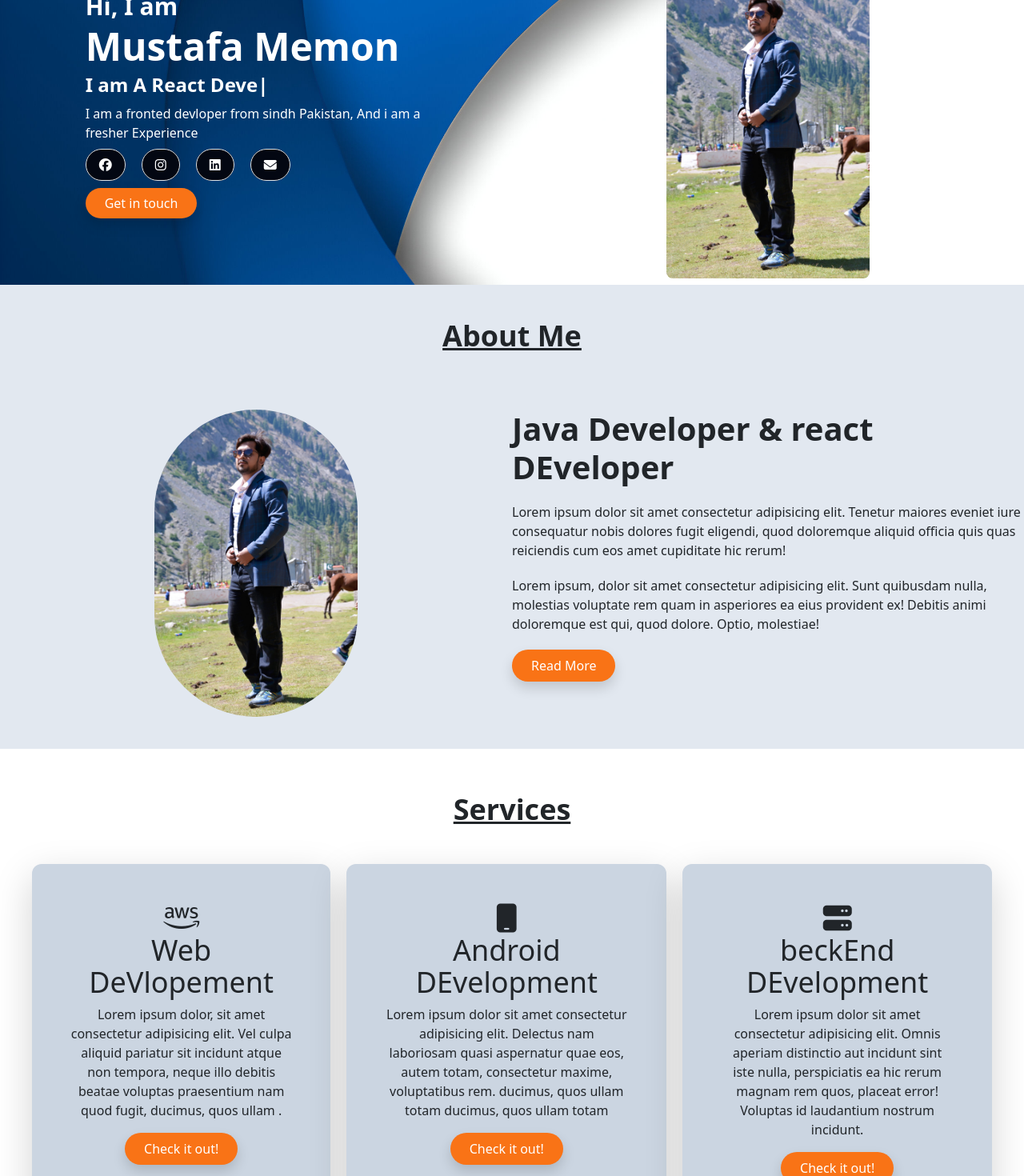
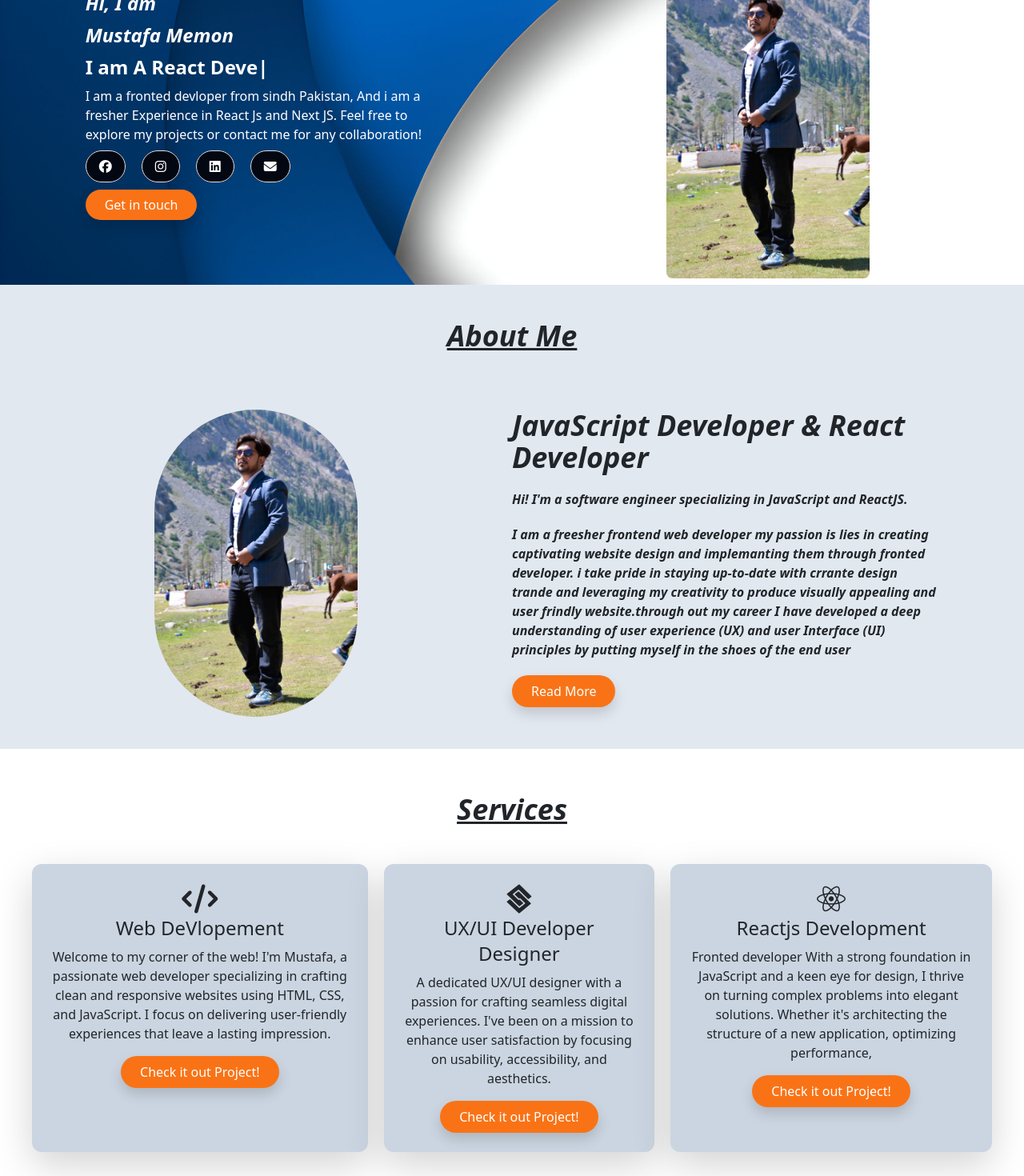
Before and after one commit to GMMemon875/Portfolio, a React (Create React App) app: page / in a window 1280 px wide. Shown: the part 180-1650 px from the top of the page at 80% size. Built offline with nearby package versions, Linux system fonts and the light colour scheme.

Commit message:
add some new feature

```diff
--- a/src/Componanat/About.jsx
+++ b/src/Componanat/About.jsx
@@ -4,13 +4,13 @@ import BannerIamge from "../Image/selfiecamera_2020-08-23-22-47-01-558.jpg";
 const About = () => {
   const [data, setdata] = useState({
     image: BannerIamge,
-    tittle: "Java Developer & react DEveloper",
-    discription1: `Lorem ipsum dolor sit amet consectetur adipisicing elit. Tenetur maiores eveniet iure consequatur nobis dolores fugit eligendi,
-    quod doloremque aliquid officia quis quas reiciendis cum eos amet cupiditate hic rerum!
+    tittle: "JavaScript Developer & React Developer",
+    discription1: ` Hi! I'm a software engineer specializing in JavaScript and ReactJS.
 `,
-    discription2: ` Lorem ipsum, dolor sit amet consectetur adipisicing elit. Sunt quibusdam nulla,
-    molestias voluptate rem quam in asperiores ea eius provident ex!
-    Debitis animi doloremque est qui, quod dolore. Optio, molestiae!`,
+    discription2: `I am  a freesher frontend web developer my passion is lies in creating captivating website design and
+    implemanting them through fronted developer. i take pride in staying up-to-date with crrante design trande and leveraging
+    my creativity to produce visually appealing and user frindly website.through out my career I have developed a deep understanding
+    of user experience (UX) and user Interface (UI) principles by putting myself in the shoes of the end user   `,
 
     actionButton: {
       tittle: "Read More",
@@ -21,7 +21,7 @@ const About = () => {
   return (
     <>
       <div className="bg-slate-200 py-10 " id="/About">
-        <h1 className="text-center text-4xl font-bold underline pb-16 mt-1">
+        <h1 className="text-center text-4xl font-bold underline pb-16 mt-1 italic">
           {" "}
           About Me
         </h1>
@@ -36,11 +36,14 @@ const About = () => {
           </div>
 
           <div className="w-full flex justify-start">
-            <div className=" space-y-5 w-2/">
-              <h1 className="text-35l font-semibold "> {data.tittle} </h1>
-              <p> {data.discription1}</p>
+            <div className=" space-y-5 w-5/6">
+              <h1 className="text-4xl font-semibold italic  ">
+                {" "}
+                {data.tittle}{" "}
+              </h1>
+              <p className="font-bold italic"> {data.discription1}</p>
 
-              <p> {data.discription2} </p>
+              <p className="font-bold italic"> {data.discription2} </p>
               <button className="px-4 py-2 bg-orange-500 shadow rounded-full text-1xl text-decoration-none text-white  hover:bg-orange-400">
                 {" "}
                 Read More
--- a/src/Componanat/Banner.jsx
+++ b/src/Componanat/Banner.jsx
@@ -32,22 +32,23 @@ const Banner = () => {
         backgroundImage: `url(${wallpapper})`,
         backgroundSize: "cover",
       }}
-      className="main-Cantanier flex items-center"
+      className="main-Cantanier flex items-center "
     >
       <div className=" w-full flex items-center justify-center ">
-        <div className="w-2/3 text-white">
-          <h3 className="text-3xl font-semibold"> Hi, I am </h3>
-          <h1 className="text-5xl font-bold"> Mustafa Memon</h1>
+        <div className="w-2/3 text-white ">
+          <h3 className="text-2xl font-semibold italic "> Hi, I am </h3>
+          <h1 className="text-2xl font-bold italic"> Mustafa Memon</h1>
           <h2 className="text-2xl font-bold">
             {" "}
             I am A <span ref={el}></span>
           </h2>
           <p>
             I am a fronted devloper from sindh Pakistan, And i am a fresher
-            Experience
+            Experience in React Js and Next JS. Feel free to explore my projects
+            or contact me for any collaboration!
           </p>
 
-          <div className="space-x-5 ">
+          <div className="space-x-5">
             <span className="hover:bg-orange-600 	  bg-gray-950 border cursor-pointer px-3 py-2 rounded-full">
               <Link
                 to="https://www.facebook.com/profile.php?id=100085835297515"
@@ -84,7 +85,7 @@ const Banner = () => {
           <br />
 
           <a
-            className="px-4 py-2 bg-orange-500 shadow rounded-full text-1xl text-decoration-none text-white  "
+            className="px-4 py-2 bg-orange-500 shadow rounded-full text-3ml text-decoration-none text-white  "
             href="#/Contact"
           >
             {" "}
@@ -93,7 +94,7 @@ const Banner = () => {
         </div>
       </div>
 
-      <div className=" w-full flex justify-center mt-14">
+      <div className=" w-full  flex justify-center mt-14 ">
         <img
           className="rounded-lg shadow-3xl blue-500/500 size-px-96 h-96 w-fit my-2"
           src={BannerIamge}
--- /dev/null
+++ b/src/Componanat/Conatct.jsx
@@ -0,0 +1,11 @@
+import React from "react";
+
+const Conatct = () => {
+  return (
+    <div className="containar bg-green-500" id="/Project">
+      Project Section
+    </div>
+  );
+};
+
+export default Conatct;
--- a/src/Componanat/Experties.jsx
+++ b/src/Componanat/Experties.jsx
@@ -1,4 +1,4 @@
-import { Link } from "react-router-dom";
+// import { Link } from "react-router-dom";
 import wallpapper from "../Image/new.jpeg";
 import React from "react";
 
@@ -6,7 +6,7 @@ const Experties = () => {
   return (
     <>
       <div className="mt-2">
-        <h1 className="text-center text-4xl font-bold underline pb-16">
+        <h1 className="text-center text-4xl font-bold underline pb-16 italic">
           {" "}
           My Experties
         </h1>
@@ -22,7 +22,7 @@ const Experties = () => {
         <div className="flex py-10 items-center" id="/Experties">
           <div className="flex justify-center">
             <div className=" text-slate-100 w-2/3 text-center">
-              <h1 className="text-3xl font-semibold text-white">
+              <h1 className="text-3xl font-semibold text-white italic">
                 I love These Technologies{" "}
               </h1>
               <p className="mt-4">
--- a/src/Componanat/Header.jsx
+++ b/src/Componanat/Header.jsx
@@ -26,9 +26,9 @@ const Header = () => {
   });
   return (
     <>
-      <div className="h-20 border main flex justify-between items-center px-16 bg-slate-200">
+      <div className="h-20 border main flex justify-between items-center px-16 bg-slate-200 ">
         <div>
-          <h1 className="text-2xl font-bold text-orange-500">{islogo}</h1>
+          <h1 className="text-3xl font-bold text-orange-500">{islogo}</h1>
         </div>
 
         <div className="space-x-6 ">
@@ -70,7 +70,7 @@ const Header = () => {
           <Link
             to="https://www.google.com/"
             target="blank"
-            className="px-4 py-2 bg-orange-500 shadow rounded-full text-1xl text-decoration-none text-white"
+            className="px-4 py-2 bg-orange-500 shadow rounded-full text-3ml text-decoration-none text-white"
           >
             {hireMe.title}
           </Link>
--- a/src/Componanat/Project.jsx
+++ b/src/Componanat/Project.jsx
@@ -34,8 +34,10 @@ const Project = () => {
             </h1>
 
             <p className="lg:w-2/3 mx-auto leading-relaxed text-base">
-              Whatever cardigan tote bag tumblr hexagon brooklyn asymmetrical
-              gentrify.
+              Lets get in touch! If you have any questions or need to contact us
+              for a project, please use the form below. We will respond as soon
+              as If you have any questions or need to contact us for any reason,
+              please use the form below. We will respond as soon as possible!
             </p>
           </div>
           <div className="lg:w-1/2 md:w-2/3 mx-auto">
--- a/src/Componanat/Services.jsx
+++ b/src/Componanat/Services.jsx
@@ -1,4 +1,5 @@
 import React, { useState } from "react";
+import { Link } from "react-router-dom";
 
 const Services = () => {
   const [data, setdata] = useState([
@@ -34,49 +35,61 @@ const Services = () => {
   return (
     <>
       <div className=" main cantainar py-14" id="/Service">
-        <h1 className="text-center text-4xl font-bold underline "> Services</h1>
+        <h1 className="text-center text-4xl font-bold underline italic">
+          {" "}
+          Services
+        </h1>
         <div className=" space-x-5 px-10 flex mt-12">
-          <div className="cursor-pointer shadow-lg bg-slate-300 p-5 text-center rounded-xl">
-            <i className="text-4xl fa-brands fa-aws"></i>
-            <h1 className="text-4xl">Web DeVlopement</h1>
+          <div className="cursor-pointer shadow-lg bg-slate-300 p-4 text-center  rounded-xl ">
+            <i className="text-4xl fa-solid fa-code"></i>
+            <h1 className="text-2xl">Web DeVlopement</h1>
             <p>
-              Lorem ipsum dolor, sit amet consectetur adipisicing elit. Vel
-              culpa aliquid pariatur sit incidunt atque non tempora, neque illo
-              debitis beatae voluptas praesentium nam quod fugit, ducimus, quos
-              ullam .{" "}
+              Welcome to my corner of the web! I'm Mustafa, a passionate web
+              developer specializing in crafting clean and responsive websites
+              using HTML, CSS, and JavaScript. I focus on delivering
+              user-friendly experiences that leave a lasting impression.{" "}
             </p>
-            <button className="px-4 py-2 bg-orange-500 shadow rounded-full text-1xl text-decoration-none text-white">
-              {" "}
-              Check it out!
-            </button>
+            <Link
+              to="https://github.com/GMMemon875/Text_convert_Speech"
+              target="blank"
+            >
+              <button className="px-4 py-2 bg-orange-500 shadow rounded-full text-1xl  text-decoration-none text-white">
+                {" "}
+                Check it out Project!
+              </button>
+            </Link>
           </div>
-          <div className="cursor-pointer shadow-lg   bg-slate-300 p-5 text-center  rounded-xl  ">
-            <i className=" text-4xl fa-solid fa-mobile"></i>
-            <h1 className="text-4xl">Android DEvelopment</h1>
+          <div className="cursor-pointer shadow-lg  bg-slate-300 p-4 text-center   rounded-xl  ">
+            <i className=" text-4xl fa-brands fa-staylinked"> </i>
+            <h1 className="text-2xl">UX/UI Developer Designer</h1>
             <p>
-              Lorem ipsum dolor sit amet consectetur adipisicing elit. Delectus
-              nam laboriosam quasi aspernatur quae eos, autem totam, consectetur
-              maxime, voluptatibus rem. ducimus, quos ullam totam ducimus, quos
-              ullam totam
+              A dedicated UX/UI designer with a passion for crafting seamless
+              digital experiences. I've been on a mission to enhance user
+              satisfaction by focusing on usability, accessibility, and
+              aesthetics.
             </p>
-            <button className="px-4 py-2 bg-orange-500 shadow rounded-full text-1xl text-decoration-none text-white">
-              {" "}
-              Check it out!
-            </button>
+            <Link to="https://github.com/GMMemon875/Portfolio" target="blank">
+              <button className="px-4 py-2 bg-orange-500 shadow rounded-full text-1xl text-decoration-none text-white">
+                {" "}
+                Check it out Project!
+              </button>
+            </Link>
           </div>
-          <div className="cursor-pointer shadow-lg  bg-slate-300 p-5 text-center  rounded-xl ">
-            <i className=" text-4xl fa-solid fa-server"></i>
-            <h1 className="text-4xl">beckEnd DEvelopment</h1>
+          <div className="cursor-pointer shadow-lg  bg-slate-300 p-4 text-center  rounded-xl ">
+            <i className=" text-4xl fa-brands fa-react"></i>
+            <h1 className="text-2xl">Reactjs Development</h1>
             <p>
-              Lorem ipsum dolor sit amet consectetur adipisicing elit. Omnis
-              aperiam distinctio aut incidunt sint iste nulla, perspiciatis ea
-              hic rerum magnam rem quos, placeat error! Voluptas id laudantium
-              nostrum incidunt.
+              Fronted developer With a strong foundation in JavaScript and a
+              keen eye for design, I thrive on turning complex problems into
+              elegant solutions. Whether it's architecting the structure of a
+              new application, optimizing performance,
             </p>
-            <button className="px-4 py-2 bg-orange-500 shadow rounded-full text-1xl text-decoration-none text-white">
-              {" "}
-              Check it out!
-            </button>
+            <Link to="https://github.com/GMMemon875/News_APP" target="blank">
+              <button className="px-4 py-2 bg-orange-500 shadow rounded-full text-1xl text-decoration-none text-white">
+                {" "}
+                Check it out Project!
+              </button>
+            </Link>
           </div>
         </div>
       </div>
```
Also changed, not shown: src/App.js (+21 -45 lines).
